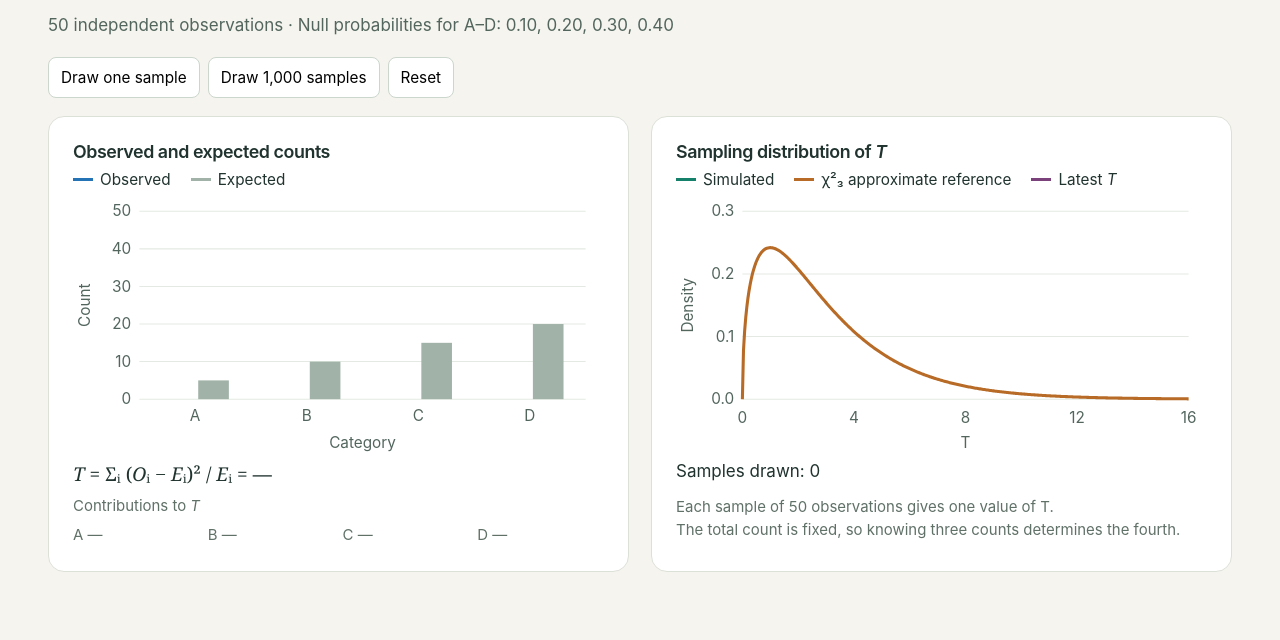
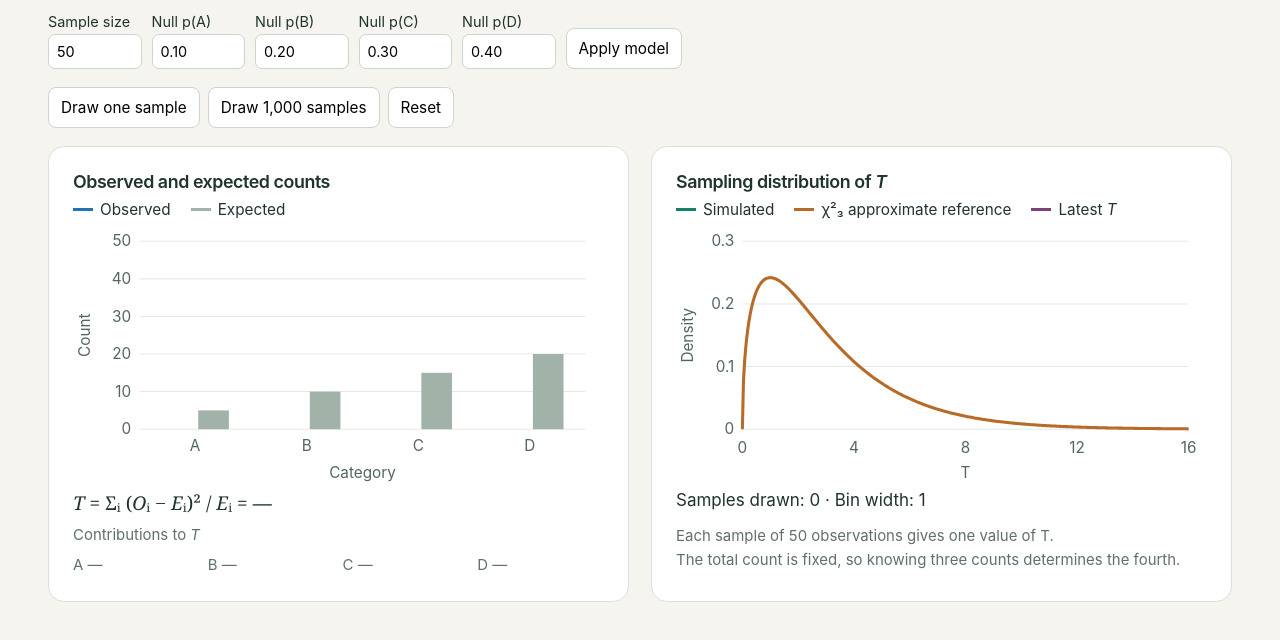
Before and after one commit to prashjet/sta-visualisations, a plain HTML site: page lecture-7/pearson-chi-squared/index.html in a window 1280 px wide. Both pictures are taken after a click on the button "Reset". Shown: the part 130-770 px from the top of the page. Drawn offline with Linux system fonts and the light colour scheme.

Commit message:
Let students vary the Pearson null model and refine histogram bins

```diff
--- a/lecture-7/pearson-chi-squared/app.js
+++ b/lecture-7/pearson-chi-squared/app.js
@@ -2,16 +2,10 @@
 
 const $ = id => document.getElementById(id);
 const categories = ['A', 'B', 'C', 'D'];
-const sampleSize = 50;
-const probabilities = [0.10, 0.20, 0.30, 0.40];
-const expected = probabilities.map(p => sampleSize * p);
-let cumulative = 0;
-const cutoffs = expected.map(count => (cumulative += count) / sampleSize);
-const binWidth = 1;
 const initialRight = 16;
 const left = 65, right = 502, plotTop = 14, bottom = 198;
-const bins = [];
-let sampleCount = 0;
+const statistics = [];
+let sampleSize, expected, cutoffs;
 let latest = null;
 let xMax = initialRight;
 
@@ -54,14 +48,16 @@ function renderCounts() {
   const observed = latest?.observed;
   const y = count => bottom - count / sampleSize * (bottom - plotTop);
   const groupWidth = (right - left) / categories.length;
-  axes(svg, [0, 10, 20, 30, 40, 50], y, 'Count', 'Category');
+  const tickStep = Math.ceil(sampleSize / 5);
+  const ticks = Array.from({ length: Math.floor(sampleSize / tickStep) + 1 }, (_, i) => i * tickStep);
+  axes(svg, ticks, y, 'Count', 'Category');
   categories.forEach((category, i) => {
     const x = left + (i + 0.5) * groupWidth;
     bar(svg, x + 3, y(expected[i]), 30, '#a1b3a8');
     if (observed) bar(svg, x - 33, y(observed[i]), 30, '#2474b5');
     add(svg, 'text', { x, y: bottom + 21, 'text-anchor': 'middle' }, category);
   });
-  const expectedLabel = 'Expected counts for A through D: ' + expected.join(', ');
+  const expectedLabel = 'Expected counts for A through D: ' + expected.map(value => Number(value.toPrecision(6))).join(', ');
   svg.setAttribute('aria-label', observed
     ? expectedLabel + '. Observed counts: ' + observed.join(', ')
     : expectedLabel);
@@ -80,15 +76,26 @@ function referenceDensity(t) {
 
 function renderSampling() {
   const svg = $('sampling');
-  const densities = bins.map(count => count / (sampleCount * binWidth));
-  const peak = Math.max(0, ...densities);
-  // Keep the usual density scale, with room for concentrated early draws.
-  const yMax = peak > 0.5 ? 1 : peak > 0.3 ? 0.5 : 0.3;
+  const sampleCount = statistics.length;
+  const binWidth = sampleCount < 200 ? 1 : sampleCount < 2000 ? 0.5 : sampleCount < 10000 ? 0.25 : 0.125;
+  const bins = new Map();
+  for (const statistic of statistics) {
+    const bin = Math.floor(statistic / binWidth);
+    bins.set(bin, (bins.get(bin) ?? 0) + 1);
+  }
+  const densities = new Map();
+  let peak = 0;
+  for (const [bin, count] of bins) {
+    const density = count / (sampleCount * binWidth);
+    densities.set(bin, density);
+    peak = Math.max(peak, density);
+  }
+  const yMax = peak <= 0.3 ? 0.3 : peak <= 0.5 ? 0.5 : Math.ceil(peak);
   const x = value => left + value / xMax * (right - left);
   const y = density => bottom - density / yMax * (bottom - plotTop);
-  const divisions = yMax === 0.3 ? 3 : 5;
+  const divisions = yMax === 0.3 ? 3 : yMax === 0.5 ? 5 : 4;
   const ticks = Array.from({ length: divisions + 1 }, (_, i) => i * yMax / divisions);
-  axes(svg, ticks, y, 'Density', 'T', tick => tick.toFixed(1));
+  axes(svg, ticks, y, 'Density', 'T', tick => Number(tick.toFixed(2)).toString());
   const step = xMax <= 24 ? 4 : 4 * Math.ceil(xMax / 32);
   for (let tick = 0; tick <= xMax; tick += step) {
     add(svg, 'text', { x: x(tick), y: bottom + 23, 'text-anchor': 'middle' }, tick);
@@ -97,7 +104,7 @@ function renderSampling() {
     if (density > 0) bar(svg, x(i * binWidth), y(density), x(binWidth) - x(0), '#77b4a2');
   });
   const curve = Array.from({ length: 401 }, (_, i) => {
-    const t = xMax * i / 400;
+    const t = i === 400 ? xMax : Math.min(xMax, 40) * i / 400;
     return (i ? 'L' : 'M') + x(t).toFixed(2) + ',' + y(referenceDensity(t)).toFixed(2);
   });
   add(svg, 'path', { d: curve.join(' '), fill: 'none', stroke: '#b76b27', 'stroke-width': 3 });
@@ -108,7 +115,7 @@ function renderSampling() {
       fill: '#7a417b'
     });
   }
-  $('summary').textContent = 'Samples drawn: ' + sampleCount.toLocaleString('en-US');
+  $('summary').textContent = 'Samples drawn: ' + sampleCount.toLocaleString('en-US') + ' · Bin width: ' + binWidth;
 }
 
 function render() {
@@ -119,22 +126,42 @@ function render() {
 function draw(count) {
   for (let i = 0; i < count; i++) {
     latest = drawSample();
-    const bin = Math.floor(latest.statistic / binWidth);
-    bins[bin] = (bins[bin] ?? 0) + 1;
-    xMax = Math.max(xMax, 4 * Math.ceil((bin + 1) * binWidth / 4));
+    statistics.push(latest.statistic);
+    xMax = Math.max(xMax, 4 * (Math.floor(latest.statistic / 4) + 1));
   }
-  sampleCount += count;
   render();
 }
 
+function applyModel() {
+  const n = $('n').valueAsNumber;
+  const probabilities = categories.map(category => $('p-' + category).valueAsNumber);
+  const sum = probabilities.reduce((total, probability) => total + probability, 0);
+  if (Math.abs(sum - 1) > 1e-9) {
+    $('model-status').textContent = 'Null probabilities must add up to 1.';
+    return;
+  }
+  $('model-status').textContent = '';
+  sampleSize = n;
+  expected = probabilities.map(probability => n * probability);
+  let cumulative = 0;
+  cutoffs = probabilities.map(probability => (cumulative += probability));
+  cutoffs[cutoffs.length - 1] = 1;
+  statistics.length = 0;
+  latest = null;
+  xMax = initialRight;
+  $('sample-size').textContent = n;
+  render();
+}
+
+$('model').addEventListener('submit', event => {
+  event.preventDefault();
+  applyModel();
+});
 $('one').addEventListener('click', () => draw(1));
 $('thousand').addEventListener('click', () => draw(1000));
 $('reset').addEventListener('click', () => {
-  bins.length = 0;
-  sampleCount = 0;
-  latest = null;
-  xMax = initialRight;
-  render();
+  $('model').reset();
+  applyModel();
 });
-render();
-for (const id of ['one', 'thousand', 'reset']) $(id).disabled = false;
+applyModel();
+for (const id of ['apply', 'one', 'thousand', 'reset']) $(id).disabled = false;
--- a/lecture-7/pearson-chi-squared/index.html
+++ b/lecture-7/pearson-chi-squared/index.html
@@ -9,6 +9,10 @@
     nav { margin-bottom: 22px; }
     h1 { font-size: clamp(2rem, 3.7vw, 3.25rem); }
     .buttons { flex-wrap: wrap; margin: 18px 0; }
+    .model { display: flex; flex-wrap: wrap; align-items: end; gap: 10px; margin-top: 18px; }
+    .model label { display: grid; gap: 4px; font-size: .85rem; }
+    .model input { width: 5.5rem; padding: 8px; font: inherit; border: 1px solid #cbd6cc; border-radius: 7px; }
+    .model-status:empty { display: none; }
     button, .legend { font-size: .9rem; }
     .pearson-plots { grid-template-columns: repeat(2, minmax(0, 1fr)); margin-top: 0; }
     .pearson-plots svg text { font-size: 15px; }
@@ -26,7 +30,15 @@
 <main>
   <nav><a href="../">← Lecture 7</a><span>STA · 2026W</span></nav>
   <h1>Pearson’s chi-squared reference distribution</h1>
-  <p class="intro">50 independent observations · Null probabilities for A–D: 0.10, 0.20, 0.30, 0.40</p>
+  <form class="model" id="model">
+    <label>Sample size <input id="n" type="number" min="1" max="10000" value="50" required></label>
+    <label>Null p(A) <input id="p-A" type="number" min="0.000001" max="1" step="any" value="0.10" required></label>
+    <label>Null p(B) <input id="p-B" type="number" min="0.000001" max="1" step="any" value="0.20" required></label>
+    <label>Null p(C) <input id="p-C" type="number" min="0.000001" max="1" step="any" value="0.30" required></label>
+    <label>Null p(D) <input id="p-D" type="number" min="0.000001" max="1" step="any" value="0.40" required></label>
+    <button id="apply" type="submit" disabled>Apply model</button>
+  </form>
+  <p id="model-status" class="note model-status" role="status"></p>
   <div class="buttons">
     <button type="button" id="one" disabled>Draw one sample</button>
     <button type="button" id="thousand" disabled>Draw 1,000 samples</button>
@@ -55,12 +67,12 @@
       </div>
       <svg id="sampling" viewBox="0 0 520 250" role="img" aria-label="Sampling distribution and approximate chi-squared reference with 3 degrees of freedom"></svg>
       <p class="result" id="summary" role="status">Loading simulation…</p>
-      <p class="note">Each sample of 50 observations gives one value of T.<br>
+      <p class="note">Each sample of <span id="sample-size">50</span> observations gives one value of T.<br>
         The total count is fixed, so knowing three counts determines the fourth.</p>
     </section>
   </div>
 </main>
 <noscript><p>Enable JavaScript to run the simulation.</p></noscript>
-<script type="module" src="app.js?v=pearson-3" onerror="document.getElementById('summary').textContent = 'The simulation script could not load. Reload to try again.'"></script>
+<script type="module" src="app.js?v=pearson-4" onerror="document.getElementById('summary').textContent = 'The simulation script could not load. Reload to try again.'"></script>
 </body>
 </html>
```
